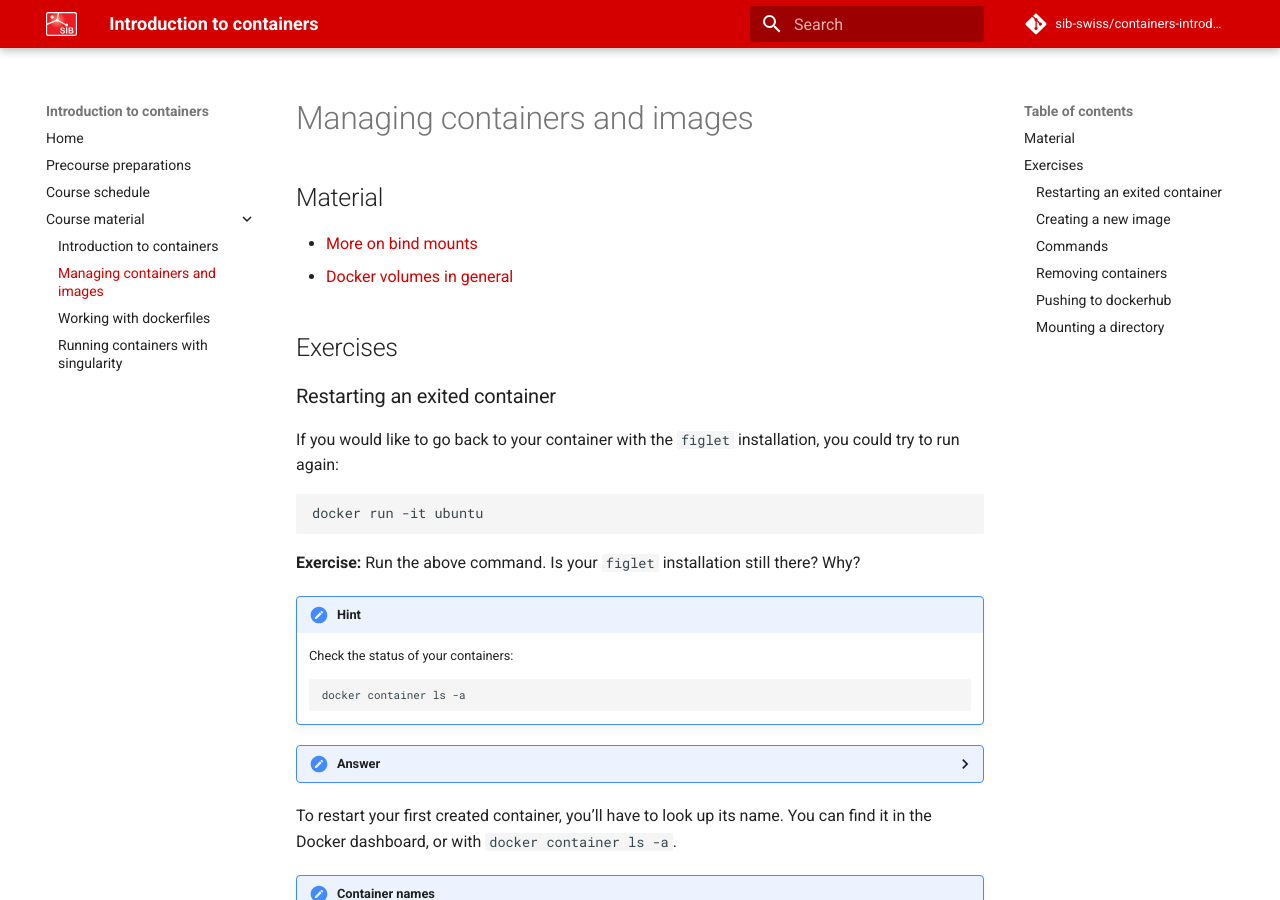
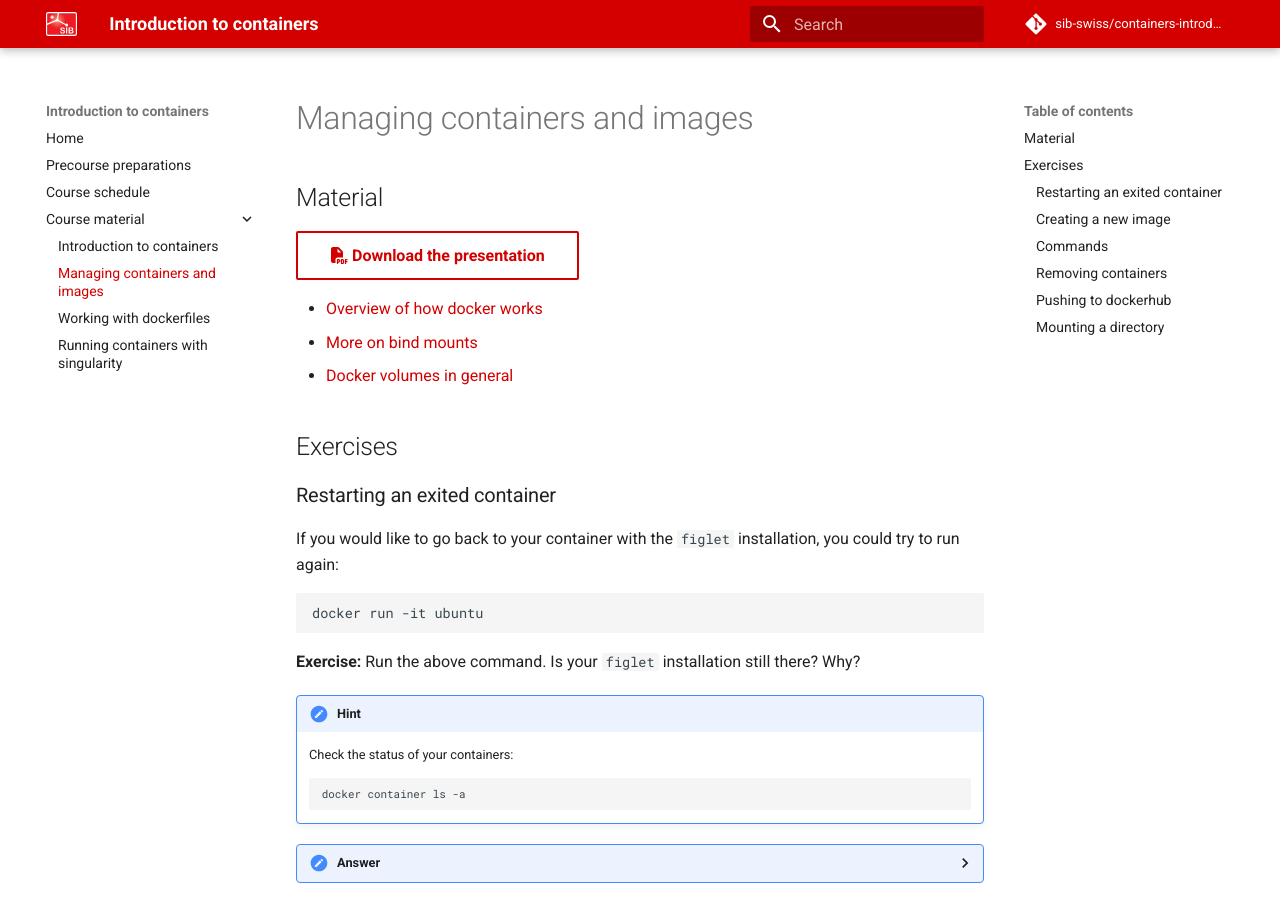
Before and after one commit to sib-swiss/containers-introduction-training, an MkDocs documentation site: the page built from docs/course_material/managing_docker.md, in a window 1280 px wide and 900 px high. Built offline with MkDocs 1.6.1 and Material for MkDocs 9.7.7, drawn with Linux system fonts in a browser that asks for light colours; comment, search, counter and statistics services are not loaded.

Commit message:
added presentations

```diff
--- a/docs/course_material/managing_docker.md
+++ b/docs/course_material/managing_docker.md
@@ -1,5 +1,8 @@
 ## Material
 
+[:fontawesome-solid-file-pdf: Download the presentation](../assets/pdf/managing_docker.pdf){: .md-button }
+
+* [Overview of how docker works](https://docs.docker.com/get-started/overview/)
 * [More on bind mounts](https://docs.docker.com/storage/bind-mounts/)
 * [Docker volumes in general](https://docs.docker.com/storage/volumes/)
 
```
Also changed, not shown: docs/course_material/introduction_containers.md (+2 -0 lines), 2 other files.
